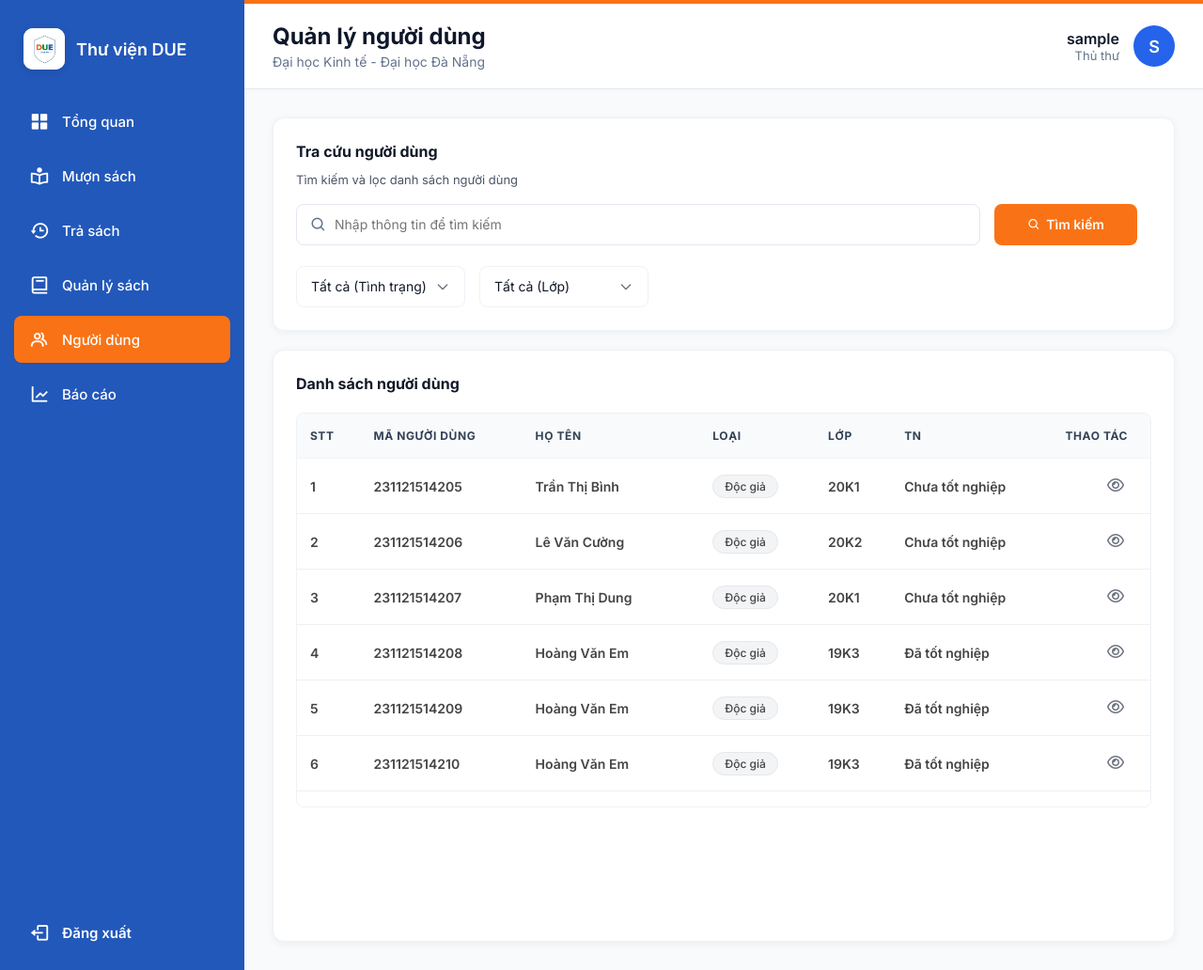
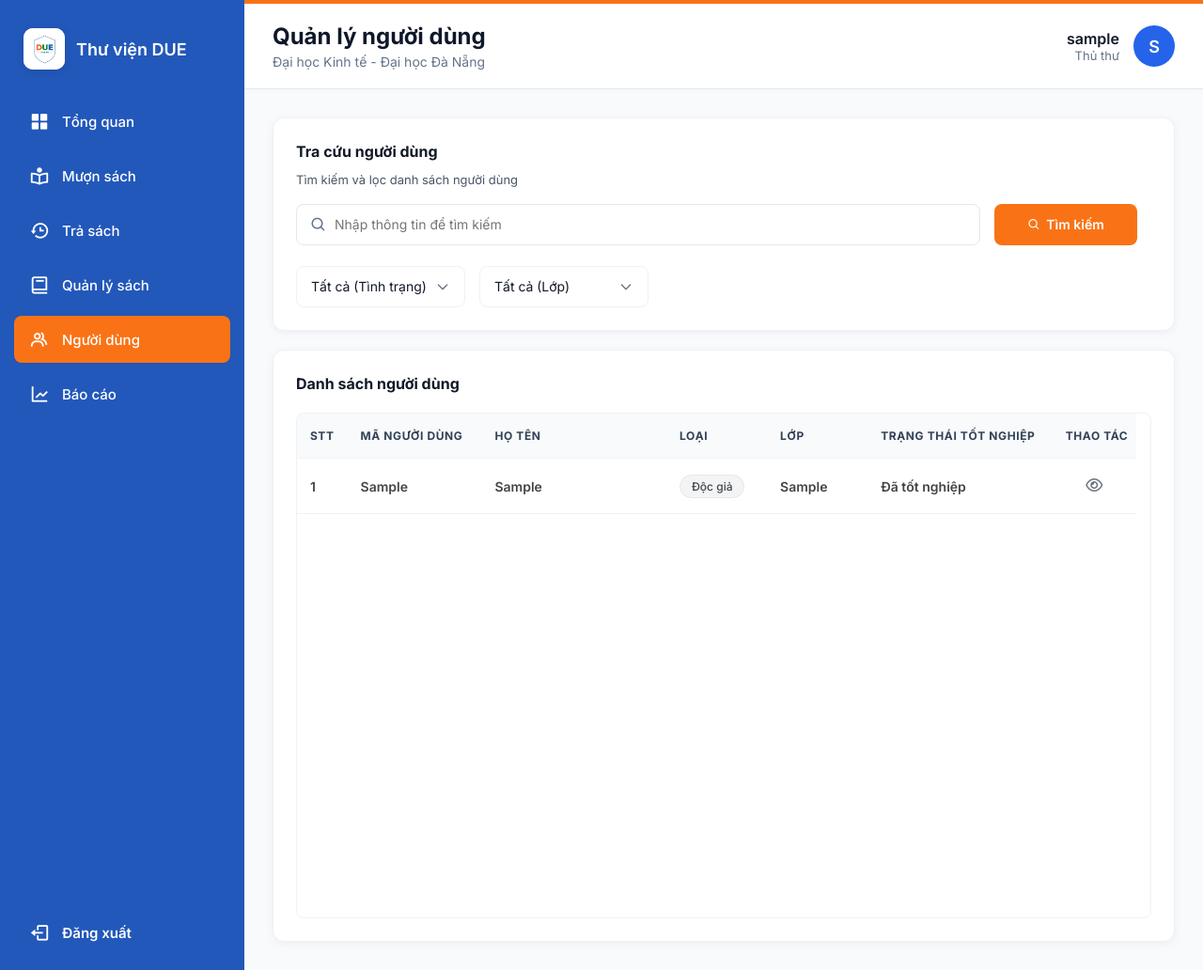
Before and after one commit to ducnt67/THUVIEN_TEST03, a Django app: page /readers/ in a window 1280 px wide. Shown: the whole page at 94% size. Run offline with Django 4.2, Linux system fonts and the light colour scheme; a user stored in the database is signed in; tables that the repository leaves empty hold one stand-in row (values such as "Sample post").

Commit message:
tduc_user_fix

```diff
--- a/quan_ly_nguoi_dung/templates/quan_ly_nguoi_dung/user_list.html
+++ b/quan_ly_nguoi_dung/templates/quan_ly_nguoi_dung/user_list.html
@@ -11,42 +11,43 @@
 {% endblock %}
 
 {% block content %}
-<section class="search-section user-search-section card">
+<form class="search-section user-search-section card" id="userSearchForm" onsubmit="return false;">
     <h3 class="section-label">Tra cứu người dùng</h3>
     <p class="section-note">Tìm kiếm và lọc danh sách người dùng</p>
 
     <div class="search-bar">
         <div class="input-with-icon">
             <i class='bx bx-search'></i>
-            <input type="text" id="searchInput" placeholder="Nhập thông tin để tìm kiếm">
+            <input type="text" id="searchInput" name="q" value="{{ search_query }}" placeholder="Nhập thông tin để tìm kiếm">
         </div>
-        <button id="searchBtn" class="btn btn-primary btn-orange">
+        <button id="searchBtn" type="button" class="btn btn-primary btn-orange">
             <i class='bx bx-search'></i> Tìm kiếm
         </button>
     </div>
 
     <div class="filter-controls">
         <div class="custom-select">
-            <select id="filterStatus">
-                <option value="all">Tất cả (Tình trạng)</option>
-                <option value="Chưa tốt nghiệp">Chưa tốt nghiệp</option>
-                <option value="Đã tốt nghiệp">Đã tốt nghiệp</option>
+            <select id="filterStatus" name="status">
+                <option value="all" {% if filter_status == 'all' %}selected{% endif %}>Tất cả (Tình trạng)</option>
+                <option value="not_graduated" {% if filter_status == 'not_graduated' %}selected{% endif %}>Chưa tốt nghiệp</option>
+                <option value="graduated" {% if filter_status == 'graduated' %}selected{% endif %}>Đã tốt nghiệp</option>
             </select>
         </div>
 
         <div class="custom-select">
-            <select id="filterClass">
-                <option value="all">Tất cả (Lớp)</option>
-                <option value="20K1">20K1</option>
-                <option value="20K2">20K2</option>
-                <option value="19K3">19K3</option>
+            <select id="filterClass" name="class">
+                <option value="all" {% if filter_class == 'all' %}selected{% endif %}>Tất cả (Lớp)</option>
+                {% for class_name in class_options %}
+                    <option value="{{ class_name }}" {% if filter_class == class_name %}selected{% endif %}>{{ class_name }}</option>
+                {% endfor %}
             </select>
         </div>
     </div>
-</section>
+</form>
 
 <section class="table-section user-table-section card data-panel">
     <h3 class="section-label">Danh sách người dùng</h3>
+    <input type="hidden" id="readerDataUrl" value="{% url 'reader_list_data' %}">
 
     <div class="table-container data-table-scroll">
         <table id="userTable" class="table">
@@ -57,16 +58,47 @@
                     <th>Họ tên</th>
                     <th>Loại</th>
                     <th>Lớp</th>
-                    <th>TN</th>
+                    <th>Trạng thái tốt nghiệp</th>
                     <th class="col-action">Thao tác</th>
                 </tr>
             </thead>
-            <tbody id="tableBody"></tbody>
+            <tbody id="userRowsBody">
+                {% for user in users %}
+                    <tr class="user-data-row">
+                        <td>{{ forloop.counter }}</td>
+                        <td>{{ user.ma_nguoi_dung }}</td>
+                        <td>{{ user.ho_ten }}</td>
+                        <td><span class="tag">{{ user.get_loai_nguoi_dung_display }}</span></td>
+                        <td>{{ user.lop|default_if_none:'' }}</td>
+                        <td>{% if user.trang_thai_tot_nghiep %}Đã tốt nghiệp{% else %}Chưa tốt nghiệp{% endif %}</td>
+                        <td>
+                            <button
+                                type="button"
+                                class="action-btn"
+                                onclick="openModal(this)"
+                                data-user-id="{{ user.ma_nguoi_dung }}"
+                                data-user-name="{{ user.ho_ten|default_if_none:'' }}"
+                                data-user-role="{{ user.get_loai_nguoi_dung_display|default_if_none:'' }}"
+                                data-user-email="{{ user.email|default_if_none:'' }}"
+                                data-user-phone="{{ user.so_dien_thoai|default_if_none:'' }}"
+                                data-user-class="{{ user.lop|default_if_none:'' }}"
+                                data-user-graduation="{% if user.trang_thai_tot_nghiep %}Đã tốt nghiệp{% else %}Chưa tốt nghiệp{% endif %}"
+                                data-user-borrowed="{{ user.borrowed_books|default:0 }}"
+                                data-user-fine="{{ user.unpaid_fines|default_if_none:0 }}"
+                                title="Xem chi tiết"
+                            >
+                                <i class="fa-regular fa-eye"></i>
+                            </button>
+                        </td>
+                    </tr>
+                {% endfor %}
+                <tr id="emptyStateRow" class="empty-state-row" {% if users %}style="display: none;"{% endif %}>
+                    <td colspan="7" class="empty-state-cell">
+                        <div id="emptyState" class="empty-state">Không tìm thấy người dùng phù hợp</div>
+                    </td>
+                </tr>
+            </tbody>
         </table>
-
-        <div id="emptyState" class="empty-state" style="display: none;">
-            Không tìm thấy người dùng phù hợp
-        </div>
     </div>
 </section>
 {% endblock %}
@@ -79,22 +111,37 @@
         <div class="user-details-grid">
             <div class="detail-box">
                 <label>Mã người dùng</label>
-                <div class="detail-value" id="modalUserId">12345678</div>
+                <div class="detail-value" id="modalUserId"></div>
             </div>
 
             <div class="detail-box">
                 <label>Họ tên</label>
-                <div class="detail-value" id="modalUserName">Nguyễn Văn An</div>
+                <div class="detail-value" id="modalUserName"></div>
             </div>
 
             <div class="detail-box">
                 <label>Email</label>
-                <div class="detail-value" id="modalUserEmail">nvana@due.edu.vn</div>
+                <div class="detail-value" id="modalUserEmail"></div>
+            </div>
+
+            <div class="detail-box">
+                <label>Loại người dùng</label>
+                <div class="detail-value" id="modalUserRole"></div>
             </div>
 
             <div class="detail-box">
                 <label>Số điện thoại</label>
-                <div class="detail-value" id="modalUserPhone">0905123456</div>
+                <div class="detail-value" id="modalUserPhone"></div>
+            </div>
+
+            <div class="detail-box">
+                <label>Lớp</label>
+                <div class="detail-value" id="modalUserClass"></div>
+            </div>
+
+            <div class="detail-box">
+                <label>Tình trạng tốt nghiệp</label>
+                <div class="detail-value" id="modalUserGraduation"></div>
             </div>
         </div>
 
@@ -130,5 +177,5 @@
 
 {% block extra_js %}
 <script src="{% static 'js/sidebar.js' %}"></script>
-<script src="{% static 'js/user.js' %}"></script>
+<script src="{% static 'js/user.js' %}?v=20260420-db-users-3"></script>
 {% endblock %}
--- a/quan_ly_nguoi_dung/urls.py
+++ b/quan_ly_nguoi_dung/urls.py
@@ -3,4 +3,5 @@ from . import views
 
 urlpatterns = [
     path('readers/', views.reader_list, name='reader_list'),
+    path('readers/data/', views.reader_list_data, name='reader_list_data'),
 ]
--- a/quan_ly_nguoi_dung/views.py
+++ b/quan_ly_nguoi_dung/views.py
@@ -1,9 +1,99 @@
 from django.contrib.auth.decorators import login_required
+from django.db.models import Case, Count, IntegerField, Q, Sum, Value, When
+from django.http import JsonResponse
 from django.shortcuts import render
+from .models import NguoiDung
+
+
+def _user_queryset(search_query='', filter_status='all', filter_class='all'):
+    users = NguoiDung.objects.all().annotate(
+        role_priority=Case(
+            When(loai_nguoi_dung='thu_thu', then=Value(0)),
+            When(loai_nguoi_dung='quan_tri', then=Value(1)),
+            When(loai_nguoi_dung='doc_gia', then=Value(2)),
+            default=Value(99),
+            output_field=IntegerField(),
+        ),
+        borrowed_books=Count(
+            'phieu_muon__chi_tiet_phieu_muon',
+            filter=Q(phieu_muon__chi_tiet_phieu_muon__ngay_tra__isnull=True),
+            distinct=True,
+        ),
+        unpaid_fines=Sum(
+            'khoan_phat__so_tien',
+            filter=Q(khoan_phat__trang_thai_tt__iexact='Chưa thanh toán'),
+        ),
+    )
+
+    if search_query:
+        users = users.filter(
+            Q(ma_nguoi_dung__icontains=search_query)
+            | Q(ho_ten__icontains=search_query)
+            | Q(email__icontains=search_query)
+            | Q(so_dien_thoai__icontains=search_query)
+            | Q(lop__icontains=search_query)
+        )
+
+    if filter_status == 'graduated':
+        users = users.filter(trang_thai_tot_nghiep=True)
+    elif filter_status == 'not_graduated':
+        users = users.filter(trang_thai_tot_nghiep=False)
+
+    if filter_class != 'all':
+        users = users.filter(lop=filter_class)
+
+    return users.order_by('role_priority', 'ho_ten')
+
 
 @login_required
 def reader_list_view(request):
-    return render(request, 'quan_ly_nguoi_dung/user_list.html')
+    class_options = (
+        NguoiDung.objects.exclude(lop__isnull=True)
+        .exclude(lop='')
+        .values_list('lop', flat=True)
+        .distinct()
+        .order_by('lop')
+    )
+
+    context = {
+        'users': _user_queryset(),
+        'search_query': '',
+        'filter_status': 'all',
+        'filter_class': 'all',
+        'class_options': class_options,
+    }
+    return render(request, 'quan_ly_nguoi_dung/user_list.html', context)
+
+
+@login_required
+def reader_list_data(request):
+    search_query = request.GET.get('q', '').strip()
+    filter_status = request.GET.get('status', 'all')
+    filter_class = request.GET.get('class', 'all')
+
+    users = _user_queryset(
+        search_query=search_query,
+        filter_status=filter_status,
+        filter_class=filter_class,
+    )
+
+    data = []
+    for user in users:
+        data.append(
+            {
+                'id': user.ma_nguoi_dung,
+                'name': user.ho_ten,
+                'role': user.get_loai_nguoi_dung_display(),
+                'class_name': user.lop or '',
+                'graduation_status': 'Đã tốt nghiệp' if user.trang_thai_tot_nghiep else 'Chưa tốt nghiệp',
+                'email': user.email or '',
+                'phone': user.so_dien_thoai or '',
+                'borrowed_books': user.borrowed_books or 0,
+                'unpaid_fines': str(user.unpaid_fines or 0),
+            }
+        )
+
+    return JsonResponse({'users': data})
 
 @login_required
 def reader_list(request):
--- a/static/css/user.css
+++ b/static/css/user.css
@@ -139,22 +139,65 @@
 .table-container {
     border: 1px solid #edf2f7;
     border-radius: 8px;
-    overflow-x: auto;
+    overflow-x: hidden;
     margin-top: 10px;
     flex: 1;
     min-height: 0;
+    overflow-y: hidden;
+    height: auto;
+    max-height: none;
+    scrollbar-gutter: stable;
+    background: #fff;
+}
+
+/* Chi bat scroll khi so dong >= 5 */
+.table-container.has-scroll {
     overflow-y: auto;
-    max-height: 420px;
-    background: #fff;
+    max-height: min(320px, calc(100vh - 430px));
 }
 
 #userTable {
     margin-top: 0;
-    min-width: 900px;
+    min-width: 100%;
     width: 100%;
     border-collapse: collapse;
-    table-layout: auto;
+    table-layout: fixed;
     font-size: 14px;
+}
+
+#userTable th:nth-child(1),
+#userTable td:nth-child(1) {
+    width: 6%;
+}
+
+#userTable th:nth-child(2),
+#userTable td:nth-child(2) {
+    width: 16%;
+}
+
+#userTable th:nth-child(3),
+#userTable td:nth-child(3) {
+    width: 22%;
+}
+
+#userTable th:nth-child(4),
+#userTable td:nth-child(4) {
+    width: 12%;
+}
+
+#userTable th:nth-child(5),
+#userTable td:nth-child(5) {
+    width: 12%;
+}
+
+#userTable th:nth-child(6),
+#userTable td:nth-child(6) {
+    width: 22%;
+}
+
+#userTable th:nth-child(7),
+#userTable td:nth-child(7) {
+    width: 10%;
 }
 
 #userTable th {
@@ -181,6 +224,8 @@
     color: #444;
     border-bottom: 1px solid #f0f0f0;
     white-space: nowrap;
+    overflow: hidden;
+    text-overflow: ellipsis;
 }
 
 #userTable tbody tr:hover {
@@ -195,10 +240,9 @@
 
 #userTable th:last-child,
 #userTable td:last-child {
-    width: 1%;
-    text-align: right;
+    text-align: center;
     white-space: nowrap;
-    padding-right: 24px;
+    padding-right: 14px;
 }
 
 .tag {
@@ -232,6 +276,11 @@
     padding: 40px;
     color: #6b7280;
     font-size: 15px;
+}
+
+.empty-state-row .empty-state-cell {
+    height: 160px;
+    vertical-align: middle;
 }
 
 /* =========================
@@ -418,11 +467,19 @@
         padding: 8px 2px;
     }
     .table-container {
-        max-height: 320px;
+        height: auto;
+        max-height: none;
+    }
+    .table-container.has-scroll {
+        max-height: min(280px, calc(100vh - 390px));
     }
 }
 @media (max-width: 600px) {
     .table-container {
-        max-height: 220px;
+        height: auto;
+        max-height: none;
+    }
+    .table-container.has-scroll {
+        max-height: min(230px, calc(100vh - 360px));
     }
 }
--- a/static/js/user.js
+++ b/static/js/user.js
@@ -1,95 +1,133 @@
 /* =========================================================
-   user.js – Quản lý người dùng
-   Dùng cho: templates/users/user_list.html
+   user.js - Quan ly nguoi dung
+   Chi xu ly modal chi tiet tren du lieu DB da render san
 ========================================================= */
 
-const usersData = [
-    { stt: 1, id: '231121514205', name: 'Trần Thị Bình', type: 'Độc giả', class: '20K1', status: 'Chưa tốt nghiệp', email: 'ttbinh@due.edu.vn', phone: '0905111222', borrowed: 2, fine: '0đ' },
-    { stt: 2, id: '231121514206', name: 'Lê Văn Cường', type: 'Độc giả', class: '20K2', status: 'Chưa tốt nghiệp', email: 'lvcuong@due.edu.vn', phone: '0905333444', borrowed: 0, fine: '50.000đ' },
-    { stt: 3, id: '231121514207', name: 'Phạm Thị Dung', type: 'Độc giả', class: '20K1', status: 'Chưa tốt nghiệp', email: 'ptdung@due.edu.vn', phone: '0905555666', borrowed: 1, fine: '0đ' },
-    { stt: 4, id: '231121514208', name: 'Hoàng Văn Em', type: 'Độc giả', class: '19K3', status: 'Đã tốt nghiệp', email: 'hvem1@due.edu.vn', phone: '0905777888', borrowed: 0, fine: '0đ' },
-    { stt: 5, id: '231121514209', name: 'Hoàng Văn Em', type: 'Độc giả', class: '19K3', status: 'Đã tốt nghiệp', email: 'hvem2@due.edu.vn', phone: '0905999000', borrowed: 0, fine: '0đ' },
-    { stt: 6, id: '231121514210', name: 'Hoàng Văn Em', type: 'Độc giả', class: '19K3', status: 'Đã tốt nghiệp', email: 'hvem3@due.edu.vn', phone: '0905123123', borrowed: 0, fine: '0đ' },
-    { stt: 7, id: '231121514211', name: 'Hoàng Văn Em', type: 'Độc giả', class: '19K3', status: 'Đã tốt nghiệp', email: 'hvem4@due.edu.vn', phone: '0905456456', borrowed: 0, fine: '0đ' }
-];
-
-const tableBody = document.getElementById('tableBody');
+const modal = document.getElementById('userModal');
+const closeModalBtn = document.getElementById('closeModalBtn');
+const searchForm = document.getElementById('userSearchForm');
 const searchInput = document.getElementById('searchInput');
 const searchBtn = document.getElementById('searchBtn');
 const filterStatus = document.getElementById('filterStatus');
 const filterClass = document.getElementById('filterClass');
-const emptyState = document.getElementById('emptyState');
-const tableEl = document.getElementById('userTable');
+const tableBody = document.getElementById('userRowsBody');
+const emptyStateRow = document.getElementById('emptyStateRow');
+const tableContainer = document.querySelector('.table-container');
+const readerDataUrlInput = document.getElementById('readerDataUrl');
+const readerDataUrl = readerDataUrlInput ? readerDataUrlInput.value : '';
 
-const modal = document.getElementById('userModal');
-const closeModalBtn = document.getElementById('closeModalBtn');
-
-function renderTable(data) {
-    if (!tableBody || !tableEl || !emptyState) return;
-
-    tableBody.innerHTML = '';
-
-    if (data.length === 0) {
-        tableEl.style.display = 'none';
-        emptyState.style.display = 'block';
-        return;
+function updateTableScrollState(totalRows) {
+    if (!tableContainer) return;
+    tableContainer.classList.toggle('has-scroll', totalRows >= 5);
 }
 
-    tableEl.style.display = 'table';
-    emptyState.style.display = 'block';
-    emptyState.style.display = 'none';
+function normalizeText(value) {
+    return (value || '').toString().trim().toLowerCase();
+}
 
-    data.forEach(user => {
+function createUserRow(user, index) {
     const row = document.createElement('tr');
+    row.className = 'user-data-row';
     row.innerHTML = `
-            <td>${user.stt}</td>
-            <td>${user.id}</td>
-            <td>${user.name}</td>
-            <td><span class="tag">${user.type}</span></td>
-            <td>${user.class}</td>
-            <td>${user.status}</td>
+        <td>${index}</td>
+        <td>${user.id || ''}</td>
+        <td>${user.name || ''}</td>
+        <td><span class="tag">${user.role || ''}</span></td>
+        <td>${user.class_name || ''}</td>
+        <td>${user.graduation_status || ''}</td>
         <td>
-                <button class="action-btn" onclick="openModal('${user.id}')" title="Xem chi tiết">
+            <button
+                type="button"
+                class="action-btn"
+                onclick="openModal(this)"
+                data-user-id="${user.id || ''}"
+                data-user-name="${user.name || ''}"
+                data-user-role="${user.role || ''}"
+                data-user-email="${user.email || ''}"
+                data-user-phone="${user.phone || ''}"
+                data-user-class="${user.class_name || ''}"
+                data-user-graduation="${user.graduation_status || ''}"
+                data-user-borrowed="${user.borrowed_books || 0}"
+                data-user-fine="${user.unpaid_fines || 0}"
+                title="Xem chi tiết"
+            >
                 <i class="fa-regular fa-eye"></i>
             </button>
         </td>
     `;
-        tableBody.appendChild(row);
-    });
+    return row;
 }
 
-function filterData() {
-    const keyword = searchInput ? searchInput.value.toLowerCase().trim() : '';
-    const statusVal = filterStatus ? filterStatus.value : 'all';
-    const classVal = filterClass ? filterClass.value : 'all';
+async function applyTableFilters() {
+    if (!readerDataUrl || !tableBody || !emptyStateRow) return;
 
-    const filtered = usersData.filter(user => {
-        const matchKeyword =
-            user.name.toLowerCase().includes(keyword) ||
-            user.id.includes(keyword);
+    const keyword = searchInput ? searchInput.value.trim() : '';
+    const statusValue = filterStatus ? filterStatus.value : 'all';
+    const classValue = filterClass ? filterClass.value : 'all';
 
-        const matchStatus =
-            statusVal === 'all' || user.status === statusVal;
+    const params = new URLSearchParams();
+    if (keyword) params.set('q', keyword);
+    if (statusValue) params.set('status', statusValue);
+    if (classValue) params.set('class', classValue);
 
-        const matchClass =
-            classVal === 'all' || user.class === classVal;
+    const url = params.toString() ? `${readerDataUrl}?${params.toString()}` : readerDataUrl;
 
-        return matchKeyword && matchStatus && matchClass;
+    try {
+        const response = await fetch(url, {
+            headers: { 'X-Requested-With': 'XMLHttpRequest' },
+            credentials: 'same-origin',
+            cache: 'no-store',
         });
+        if (!response.ok) {
+            throw new Error('Khong the tai du lieu nguoi dung');
+        }
+        const payload = await response.json();
+        const users = Array.isArray(payload.users) ? payload.users : [];
 
-    renderTable(filtered);
+        tableBody.querySelectorAll('.user-data-row').forEach((row) => row.remove());
+
+        if (users.length === 0) {
+            emptyStateRow.style.display = 'table-row';
+            updateTableScrollState(0);
+            if (tableContainer) {
+                tableContainer.scrollTop = 0;
+            }
+            return;
         }
 
-window.openModal = function (userId) {
-    const user = usersData.find(u => u.id === userId);
-    if (!user || !modal) return;
+        emptyStateRow.style.display = 'none';
+        users.forEach((user, index) => {
+            tableBody.appendChild(createUserRow(user, index + 1));
+        });
+        updateTableScrollState(users.length);
+        if (tableContainer) {
+            tableContainer.scrollTop = 0;
+        }
+    } catch (error) {
+        emptyStateRow.style.display = 'table-row';
+        updateTableScrollState(0);
+        if (tableContainer) {
+            tableContainer.scrollTop = 0;
+        }
+    }
+}
 
-    document.getElementById('modalUserId').textContent = user.id;
-    document.getElementById('modalUserName').textContent = user.name;
-    document.getElementById('modalUserEmail').textContent = user.email;
-    document.getElementById('modalUserPhone').textContent = user.phone;
-    document.getElementById('modalBooks').textContent = user.borrowed;
-    document.getElementById('modalFine').textContent = user.fine;
+window.openModal = function (trigger) {
+    if (!modal || !trigger) return;
+
+    const button = trigger.closest ? trigger.closest('button') : trigger;
+    if (!button) return;
+
+    document.getElementById('modalUserId').textContent = button.dataset.userId || '';
+    document.getElementById('modalUserName').textContent = button.dataset.userName || '';
+    document.getElementById('modalUserRole').textContent = button.dataset.userRole || '';
+    document.getElementById('modalUserEmail').textContent = button.dataset.userEmail || '';
+    document.getElementById('modalUserPhone').textContent = button.dataset.userPhone || '';
+    document.getElementById('modalUserClass').textContent = button.dataset.userClass || '';
+    document.getElementById('modalUserGraduation').textContent = button.dataset.userGraduation || '';
+    document.getElementById('modalBooks').textContent = button.dataset.userBorrowed || '0';
+    const fineValue = button.dataset.userFine || '0';
+    document.getElementById('modalFine').textContent = fineValue + 'đ';
 
     modal.style.display = 'flex';
 };
@@ -110,26 +148,39 @@ if (modal) {
     });
 }
 
+if (searchForm) {
+    searchForm.addEventListener('submit', (e) => {
+        e.preventDefault();
+        void applyTableFilters();
+    });
+}
+
 if (searchBtn) {
-    searchBtn.addEventListener('click', filterData);
+    searchBtn.addEventListener('click', (e) => {
+        e.preventDefault();
+        void applyTableFilters();
+    });
 }
 
 if (searchInput) {
-    searchInput.addEventListener('keyup', (e) => {
+    searchInput.addEventListener('keydown', (e) => {
         if (e.key === 'Enter') {
-            filterData();
+            e.preventDefault();
+            void applyTableFilters();
         }
     });
 }
 
 if (filterStatus) {
-    filterStatus.addEventListener('change', filterData);
+    filterStatus.addEventListener('change', () => {
+        void applyTableFilters();
+    });
 }
 
 if (filterClass) {
-    filterClass.addEventListener('change', filterData);
+    filterClass.addEventListener('change', () => {
+        void applyTableFilters();
+    });
 }
 
-document.addEventListener('DOMContentLoaded', () => {
-    renderTable(usersData);
-});
+void applyTableFilters();
```
Lines whose indentation alone changed are shown as unchanged.
